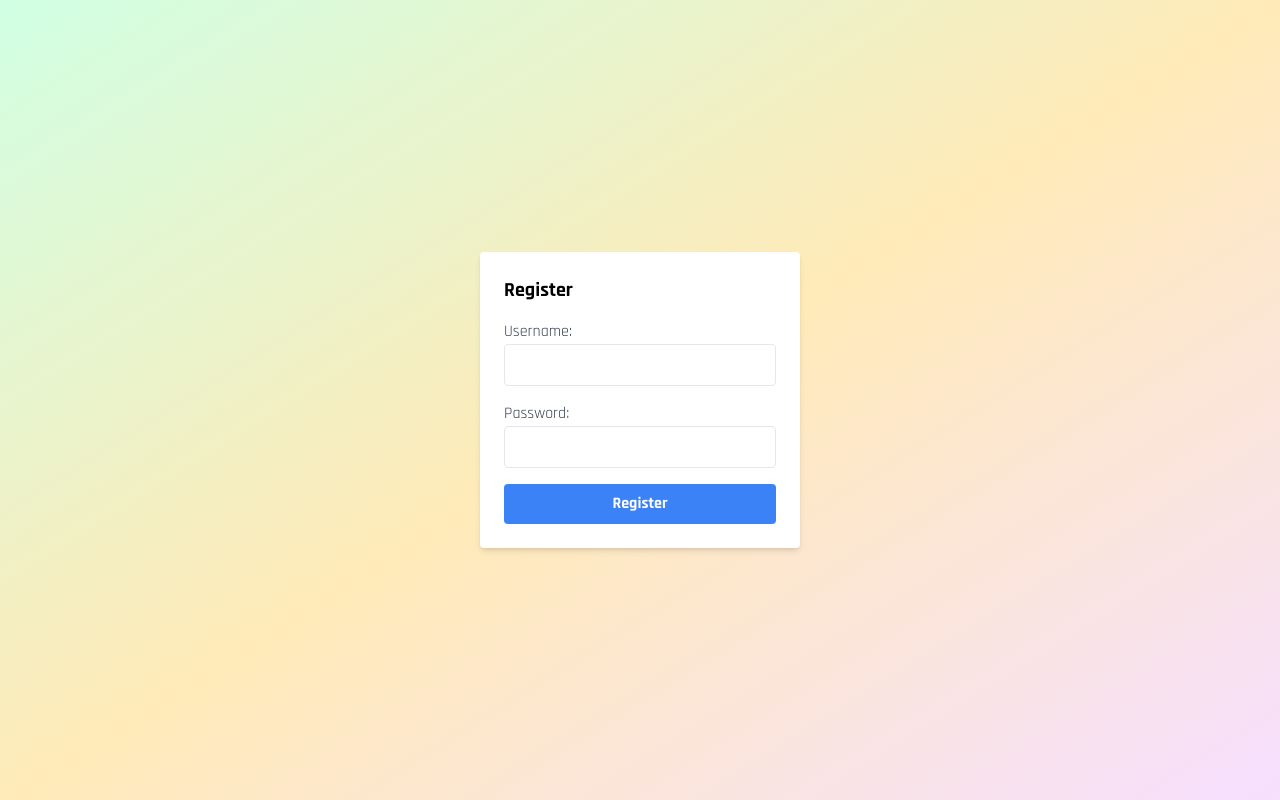
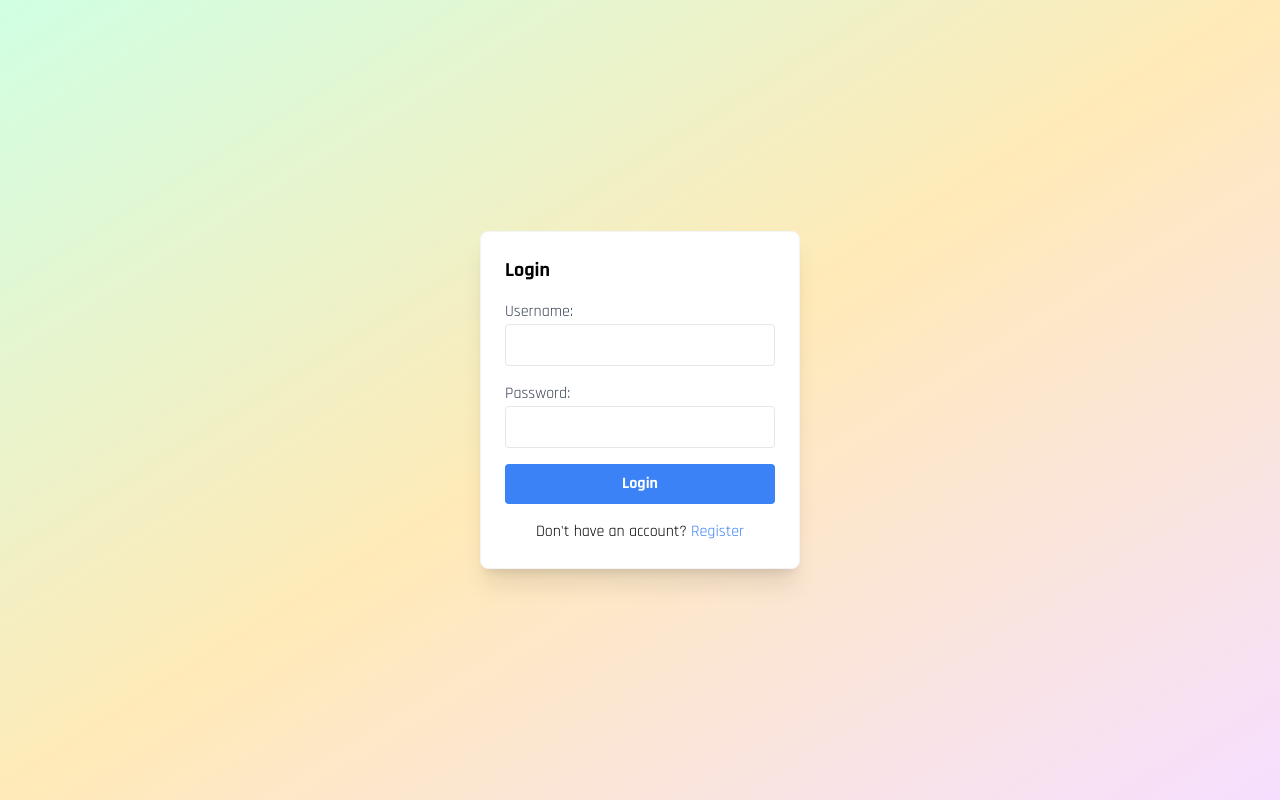
Before and after one commit to lightningsparker4274/TrackX, a React (Vite) app: page /register in a window 1280 px wide. Built offline with nearby package versions, Linux system fonts and the light colour scheme.

Commit message:
Update Register.jsx

```diff
--- a/src/Authentication/Register.jsx
+++ b/src/Authentication/Register.jsx
@@ -1,34 +1,43 @@
-import { useState } from "react";
+import { useState, } from "react";
+ import { useNavigate } from 'react-router-dom'
 import localforage from "localforage";
 
 // eslint-disable-next-line react/prop-types
-const Register = ({ setIsAuthenticated }) => {
+const Login = ({ setIsAuthenticated }) => {
   const [username, setUsername] = useState("");
   const [password, setPassword] = useState("");
+  const navigate = useNavigate();
 
-  const handleRegister = async (e) => {
+  const handleLogin = async (e) => {
     e.preventDefault();
-    if (username && password) {
-      // Store the user credentials using localforage
-      await localforage.setItem("user", { username, password });
-      setIsAuthenticated(true); // Mark as authenticated
+    const storedUser = await localforage.getItem("user");
+    if (storedUser) {
+      if (
+        storedUser.username === username &&
+        storedUser.password === password
+      ) {
+        setIsAuthenticated(true); // Successful login
+      } else {
+        alert("Incorrect username or password.");
+      }
     } else {
-      alert("Please fill in all fields.");
+      alert("No registered user found.");
     }
   };
 
   return (
     <div className="flex items-center justify-center min-h-screen">
       <form
-        onSubmit={handleRegister}
-        className="p-6 bg-white rounded shadow-md w-80"
+        onSubmit={handleLogin}
+        className="p-6 bg-white border border-gray-100 rounded-lg shadow-sm shadow-xl w-80"
       >
-        <h2 className="mb-4 text-xl font-bold">Register</h2>
+        <h2 className="mb-4 text-xl font-bold">Login</h2>
         <div className="mb-4">
           <label className="block text-gray-700">Username:</label>
           <input
+            required
             type="text"
-            className="w-full p-2 border rounded"
+            className="w-full p-2 border rounded outline-none focus:ring-2 ring-blue-300"
             value={username}
             onChange={(e) => setUsername(e.target.value)}
           />
@@ -36,21 +45,32 @@ const Register = ({ setIsAuthenticated }) => {
         <div className="mb-4">
           <label className="block text-gray-700">Password:</label>
           <input
+            required
             type="password"
-            className="w-full p-2 border rounded"
+            className="w-full p-2 border rounded outline-none focus:ring-2 ring-blue-300"
             value={password}
             onChange={(e) => setPassword(e.target.value)}
           />
         </div>
         <button
           type="submit"
-          className="w-full px-4 py-2 font-bold text-white bg-blue-500 rounded hover:bg-blue-700"
+          className="w-full px-4 py-2 mb-4 font-bold text-white bg-blue-500 rounded hover:bg-blue-700"
         >
-          Register
+          Login
         </button>
+        <span className="flex justify-center">
+          Don't have an account?
+          <button
+            type="button" // Add type="button" here
+            onClick={() => navigate("/register")}
+            className="text-blue-500 indent-1"
+          >
+            Register
+          </button>
+        </span>
       </form>
     </div>
   );
 };
 
-export default Register;
+export default Login;
```
